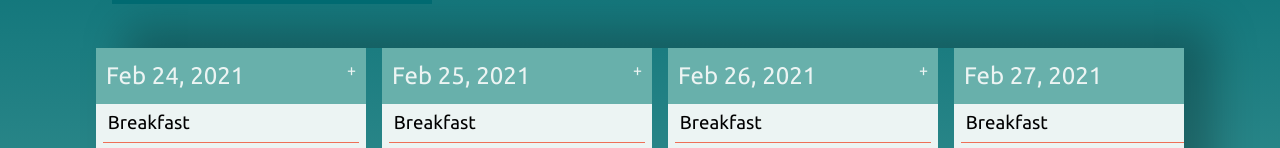
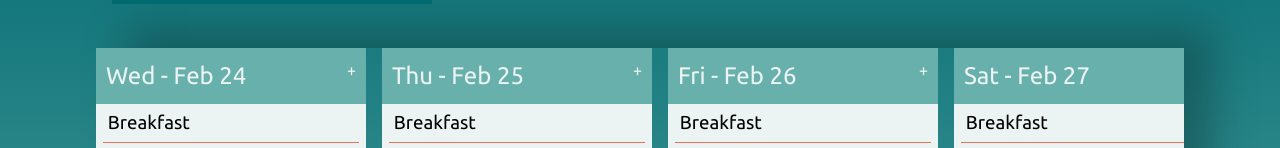
Before and after one commit to liampc/meal-planner, a React (Create React App) app: page / in a window 1280 px wide. Shown: the part 157-305 px from the top of the page. Built offline with nearby package versions, Linux system fonts and the light colour scheme.

Commit message:
edit date format

```diff
--- a/src/components/Main/Main.js
+++ b/src/components/Main/Main.js
@@ -24,7 +24,8 @@ function Main(){
      function getDateString(date){
         let newDate = new Date(date)
         let months = ['Jan', 'Feb', 'Mar', 'Apr', 'May', 'Jun', 'Jul', 'Aug', 'Sep','Oct', 'Nov', 'Dec']
-        return `${months[newDate.getMonth()]} ${newDate.getDate()}, ${newDate.getFullYear()}`
+        let days = ['Sun', 'Mon', 'Tue', 'Wed', 'Thu', 'Fri', 'Sat']
+        return `${days[newDate.getDay()]} - ${months[newDate.getMonth()]} ${newDate.getDate()}`
      }
 
     useEffect(() => {
```
